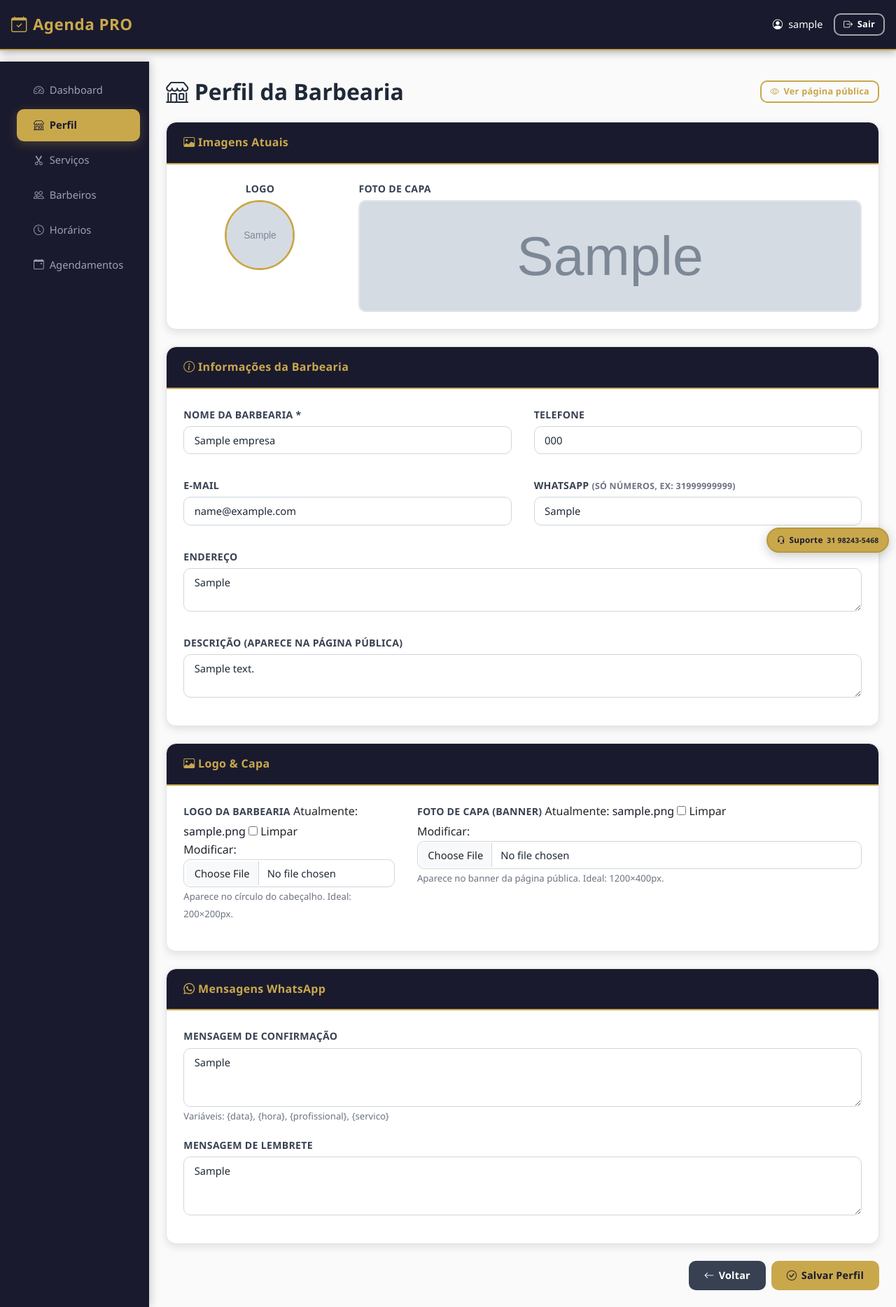
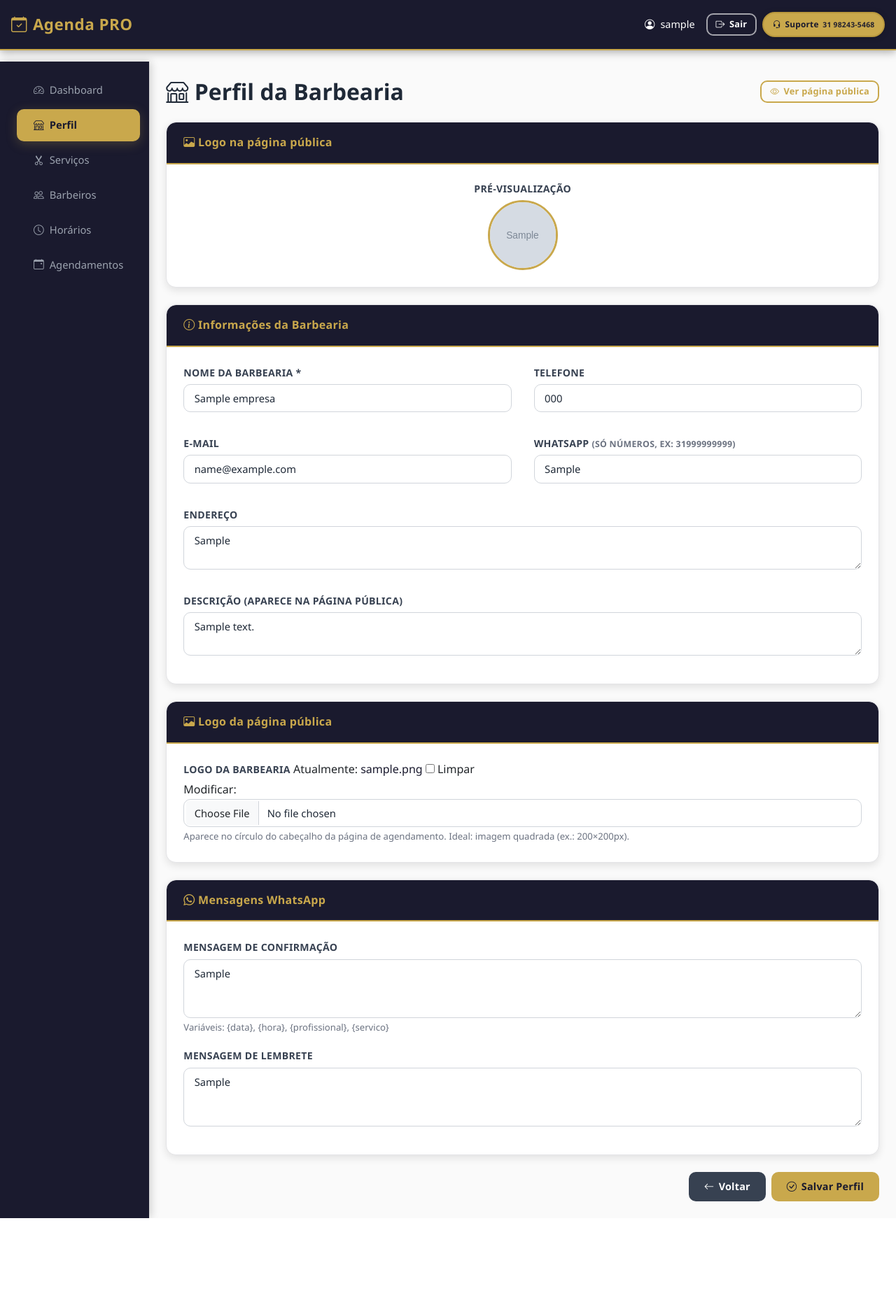
Before and after one commit to FredFernandesReis/Agenda-pro-atual, a Django app: page /perfil/ in a window 1280 px wide. Shown: the whole page at 70% size. After the commit the page ends 1741 px from the top, so only its background shows below. Run offline with Django 4.2, Linux system fonts and the light colour scheme; a user stored in the database is signed in; tables that the repository leaves empty hold one stand-in row (values such as "Sample post"); grey boxes marked "Sample" are stand-in pictures; data that the repository does not hold is empty.

Commit message:
nova atualização

```diff
--- a/agenda_pro/urls.py
+++ b/agenda_pro/urls.py
@@ -2,9 +2,10 @@
 URL configuration for agenda_pro project.
 """
 from django.contrib import admin
-from django.urls import path, include
+from django.urls import path, include, re_path
 from django.conf import settings
 from django.conf.urls.static import static
+from django.views.static import serve
 
 urlpatterns = [
     path('admin/', admin.site.urls),
@@ -14,3 +15,16 @@ urlpatterns = [
 if settings.DEBUG:
     urlpatterns += static(settings.MEDIA_URL, document_root=settings.MEDIA_ROOT)
     urlpatterns += static(settings.STATIC_URL, document_root=settings.STATIC_ROOT)
+else:
+    # Produção (VPS): com DEBUG=False o static() acima não roda. Logos ficam em MEDIA_ROOT.
+    # Ideal: Nginx servir /media/ (veja deploy/nginx-media.conf.example).
+    # Fallback: Gunicorn entrega /media/ aqui (funciona se o proxy mandar /media/ para o Django).
+    _media_prefix = settings.MEDIA_URL.strip('/')
+    if _media_prefix:
+        urlpatterns += [
+            re_path(
+                rf'^{_media_prefix}/(?P<path>.*)$',
+                serve,
+                {'document_root': settings.MEDIA_ROOT},
+            ),
+        ]
--- a/core/forms.py
+++ b/core/forms.py
@@ -55,9 +55,9 @@ class EmpresaForm(forms.ModelForm):
             self.fields['username'].required = False
             self.fields['email'].required = False
         else:
-            # Se está criando, username e email são obrigatórios
+            # Criação: usuário obrigatório; e-mail opcional (admin / fluxo interno)
             self.fields['username'].required = True
-            self.fields['email'].required = True
+            self.fields['email'].required = False
 
 
 class EmpresaPerfilForm(forms.ModelForm):
@@ -65,7 +65,7 @@ class EmpresaPerfilForm(forms.ModelForm):
     class Meta:
         model = Empresa
         fields = ['nome', 'telefone', 'email', 'endereco', 'descricao',
-                  'logo', 'foto_capa', 'whatsapp_numero',
+                  'logo', 'whatsapp_numero',
                   'mensagem_confirmacao', 'mensagem_lembrete']
         widgets = {
             'nome':                forms.TextInput(attrs={'class': 'form-control'}),
@@ -78,7 +78,6 @@ class EmpresaPerfilForm(forms.ModelForm):
             'mensagem_confirmacao':forms.Textarea(attrs={'class': 'form-control', 'rows': 3}),
             'mensagem_lembrete':   forms.Textarea(attrs={'class': 'form-control', 'rows': 3}),
             'logo':                forms.ClearableFileInput(attrs={'class': 'form-control', 'accept': 'image/*'}),
-            'foto_capa':           forms.ClearableFileInput(attrs={'class': 'form-control', 'accept': 'image/*'}),
         }
 
 
--- a/core/models.py
+++ b/core/models.py
@@ -30,7 +30,7 @@ class Empresa(models.Model):
     slug = models.SlugField(max_length=200, unique=True, blank=True, null=True)
     cnpj = models.CharField(max_length=18, blank=True, null=True)
     telefone = models.CharField(max_length=20)
-    email = models.EmailField()
+    email = models.EmailField(blank=True, null=True, help_text="Opcional")
     endereco = models.TextField(blank=True, null=True)
     ativo = models.BooleanField(default=True)
     criado_em = models.DateTimeField(auto_now_add=True)
@@ -38,7 +38,10 @@ class Empresa(models.Model):
     # Configurações WhatsApp
     # Identidade visual
     logo = models.ImageField(upload_to='logos/', blank=True, null=True, help_text="Logo da barbearia (será exibida na página pública)")
-    foto_capa = models.ImageField(upload_to='capas/', blank=True, null=True, help_text="Foto de capa da barbearia (banner da página pública)")
+    foto_capa = models.ImageField(
+        upload_to='capas/', blank=True, null=True,
+        help_text="Legado: não é mais usado na página pública (apenas logo)."
+    )
     descricao = models.TextField(blank=True, null=True, help_text="Descrição curta da barbearia para exibir na página pública")
 
     # Configurações WhatsApp
--- a/core/views.py
+++ b/core/views.py
@@ -182,7 +182,7 @@ def empresa_create(request):
         if form.is_valid():
             # Criar usuário
             username = form.cleaned_data['username']
-            email = form.cleaned_data['email']
+            email = (form.cleaned_data.get('email') or '').strip()
             password = form.cleaned_data.get('password') or User.objects.make_random_password()
 
             user = User.objects.create_user(
--- a/static/css/main.css
+++ b/static/css/main.css
@@ -51,12 +51,8 @@
     color: #1a1a2e !important;
 }
 
-/* Botão fixo Suporte (WhatsApp sistema) — todas as telas */
+/* Suporte WhatsApp — estilo base (navbar ou canto superior em páginas sem login) */
 .fab-suporte {
-    position: fixed;
-    right: max(10px, env(safe-area-inset-right, 10px));
-    bottom: max(10px, env(safe-area-inset-bottom, 10px));
-    z-index: 1060;
     display: inline-flex;
     align-items: center;
     justify-content: center;
@@ -70,7 +66,6 @@
     background: #c9a84c;
     border: 2px solid #b8973d;
     border-radius: 999px;
-    box-shadow: 0 4px 16px rgba(0, 0, 0, 0.22);
     white-space: nowrap;
 }
 .fab-suporte:hover {
@@ -81,12 +76,38 @@
     font-weight: 700;
     opacity: 0.95;
 }
-/* Na tela de sucesso a barra “lembrar” cobre o rodapé — sobe o suporte um pouco */
-body.pag-sucesso-ag .fab-suporte {
-    bottom: max(88px, calc(5.5rem + env(safe-area-inset-bottom, 0px)));
+/* Visitante / login: fixo no canto superior direito (fora da navbar) */
+a.fab-suporte.fab-suporte--guest {
+    position: fixed;
+    top: max(10px, env(safe-area-inset-top, 0px));
+    right: max(10px, env(safe-area-inset-right, 10px));
+    bottom: auto;
+    left: auto;
+    z-index: 1050;
+    box-shadow: 0 2px 14px rgba(0, 0, 0, 0.2);
+}
+/* Logado: último item da navbar, à direita, sem cobrir Sino / Sair */
+.navbar .fab-suporte--nav {
+    position: static;
+    flex-shrink: 0;
+    box-shadow: 0 1px 8px rgba(0, 0, 0, 0.18);
+    max-width: min(100%, 11rem);
+}
+@media (max-width: 576px) {
+    .navbar .fab-suporte--nav small {
+        display: none;
+    }
+    .navbar .fab-suporte--nav {
+        padding: 0.32rem 0.55rem;
+        font-size: 0.68rem;
+        max-width: none;
+    }
 }
 @media (max-width: 400px) {
-    .fab-suporte { font-size: 0.68rem; padding: 0.38rem 0.62rem; }
+    a.fab-suporte.fab-suporte--guest {
+        font-size: 0.68rem;
+        padding: 0.36rem 0.62rem;
+    }
 }
 
 /* Estilos específicos adicionais */
--- a/templates/base.html
+++ b/templates/base.html
@@ -43,6 +43,9 @@
                         <i class="bi bi-box-arrow-right"></i> Sair
                     </button>
                 </form>
+                <a href="https://wa.me/5531982435468?text=Ol%C3%A1%21%20Preciso%20de%20suporte%20com%20o%20Agenda%20PRO." class="fab-suporte fab-suporte--nav ms-2" target="_blank" rel="noopener noreferrer" title="Suporte Agenda PRO">
+                    <i class="bi bi-headset"></i> Suporte <small>31 98243-5468</small>
+                </a>
             </div>
         </div>
     </nav>
@@ -184,8 +187,10 @@
 
     {% block extra_js %}{% endblock %}
 
-    <a href="https://wa.me/5531982435468?text=Ol%C3%A1%21%20Preciso%20de%20suporte%20com%20o%20Agenda%20PRO." class="fab-suporte" target="_blank" rel="noopener noreferrer" title="Suporte Agenda PRO">
+    {% if not user.is_authenticated %}
+    <a href="https://wa.me/5531982435468?text=Ol%C3%A1%21%20Preciso%20de%20suporte%20com%20o%20Agenda%20PRO." class="fab-suporte fab-suporte--guest" target="_blank" rel="noopener noreferrer" title="Suporte Agenda PRO">
         <i class="bi bi-headset"></i> Suporte <small>31 98243-5468</small>
     </a>
+    {% endif %}
 </body>
 </html>
--- a/templates/core/cliente/perfil_empresa.html
+++ b/templates/core/cliente/perfil_empresa.html
@@ -26,11 +26,10 @@
 
             <!-- Preview atual -->
             <div class="card mb-4">
-                <div class="card-header"><i class="bi bi-image"></i> Imagens Atuais</div>
+                <div class="card-header"><i class="bi bi-image"></i> Logo na página pública</div>
                 <div class="card-body">
-                    <div class="row">
-                        <div class="col-md-3 text-center">
-                            <p class="form-label">Logo</p>
+                    <div class="text-center">
+                        <p class="form-label">Pré-visualização</p>
                         {% if empresa.logo %}
                             <div style="width:100px;height:100px;border-radius:50%;overflow:hidden;border:3px solid var(--accent-color);margin:0 auto;background:#fff;">
                                 <img src="{{ empresa.logo.url }}" alt="Logo" width="100" height="100" style="width:100%;height:100%;object-fit:cover;object-position:center;display:block;">
@@ -41,18 +40,6 @@
                             </div>
                             <small class="text-muted d-block mt-1">Nenhuma logo cadastrada</small>
                         {% endif %}
-                        </div>
-                        <div class="col-md-9">
-                            <p class="form-label">Foto de Capa</p>
-                            {% if empresa.foto_capa %}
-                                <img src="{{ empresa.foto_capa.url }}" alt="Capa" style="width:100%;max-height:160px;object-fit:cover;border-radius:10px;border:2px solid var(--gray-200);">
-                            {% else %}
-                                <div style="width:100%;height:120px;background:var(--gray-100);border-radius:10px;display:flex;align-items:center;justify-content:center;color:var(--gray-400);">
-                                    <i class="bi bi-image fs-2"></i>
-                                    <span class="ms-2 small">Nenhuma capa cadastrada</span>
-                                </div>
-                            {% endif %}
-                        </div>
                     </div>
                 </div>
             </div>
@@ -94,19 +81,12 @@
                 </div>
 
                 <div class="card mb-4">
-                    <div class="card-header"><i class="bi bi-image"></i> Logo & Capa</div>
+                    <div class="card-header"><i class="bi bi-image"></i> Logo da página pública</div>
                     <div class="card-body">
-                        <div class="row">
-                            <div class="col-md-4 mb-3">
+                        <div class="mb-0">
                             <label class="form-label">Logo da Barbearia</label>
                             {{ form.logo }}
-                                <small class="form-text">Aparece no círculo do cabeçalho. Ideal: 200×200px.</small>
-                            </div>
-                            <div class="col-md-8 mb-3">
-                                <label class="form-label">Foto de Capa (banner)</label>
-                                {{ form.foto_capa }}
-                                <small class="form-text">Aparece no banner da página pública. Ideal: 1200×400px.</small>
-                            </div>
+                            <small class="form-text">Aparece no círculo do cabeçalho da página de agendamento. Ideal: imagem quadrada (ex.: 200×200px).</small>
                         </div>
                     </div>
                 </div>
--- a/templates/core/publico/agendamento.html
+++ b/templates/core/publico/agendamento.html
@@ -72,7 +72,7 @@ body { background: #f5f5f5; }
     gap: 1.5rem;
     max-width: 1100px;
     margin: 0 auto;
-    padding: 1.75rem 1.25rem calc(3rem + 52px);
+    padding: 1.75rem 1.25rem 3rem;
 }
 @media (max-width: 900px) {
     .pub-grid { grid-template-columns: 1fr; }
```
Also changed, not shown: agenda_pro/settings_production.py (+10 -0 lines), core/admin.py (+19 -0 lines), core/migrations/0005_empresa_email_opcional.py (added), 1 other file. Lines whose indentation alone changed are shown as unchanged.
